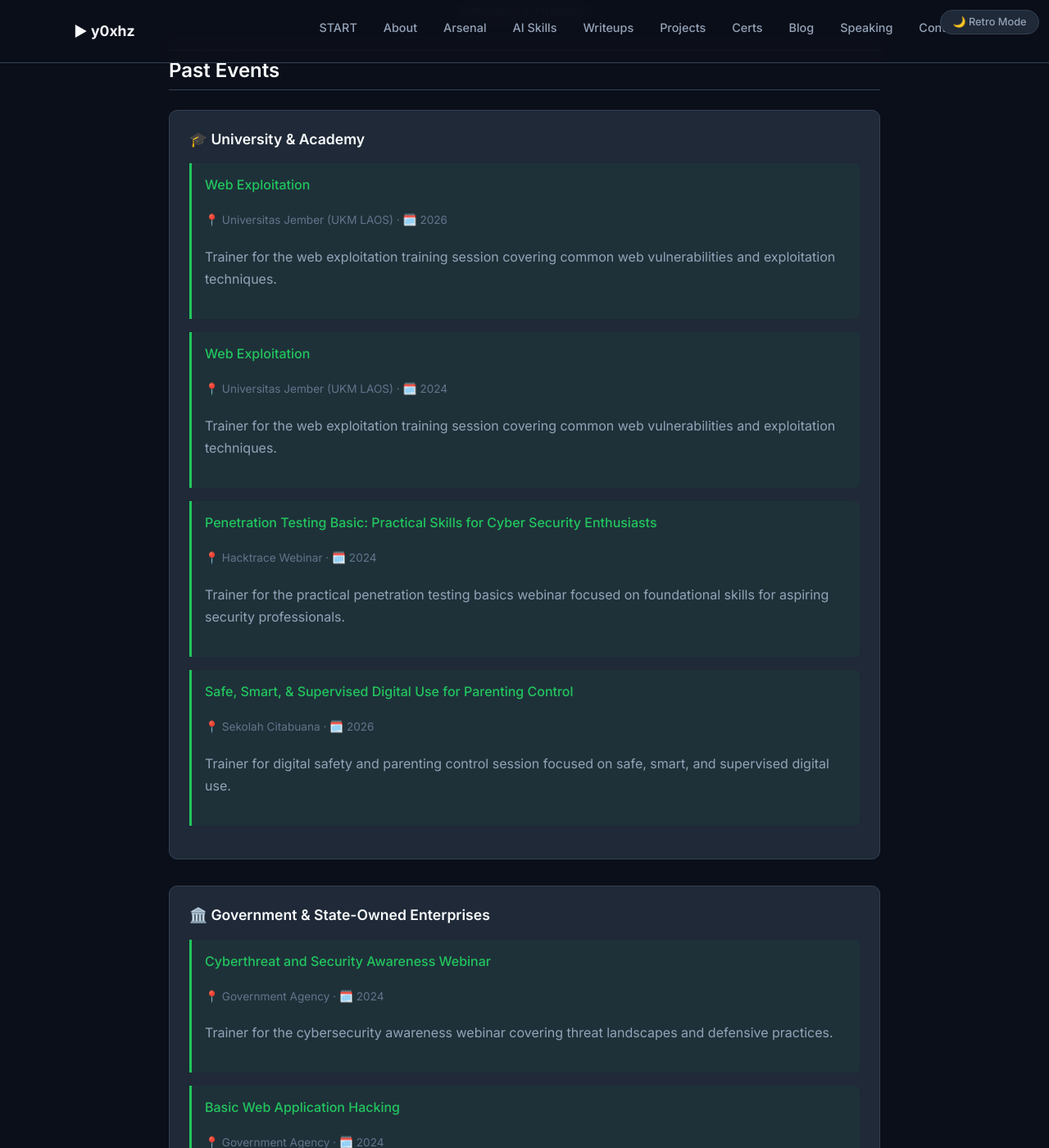
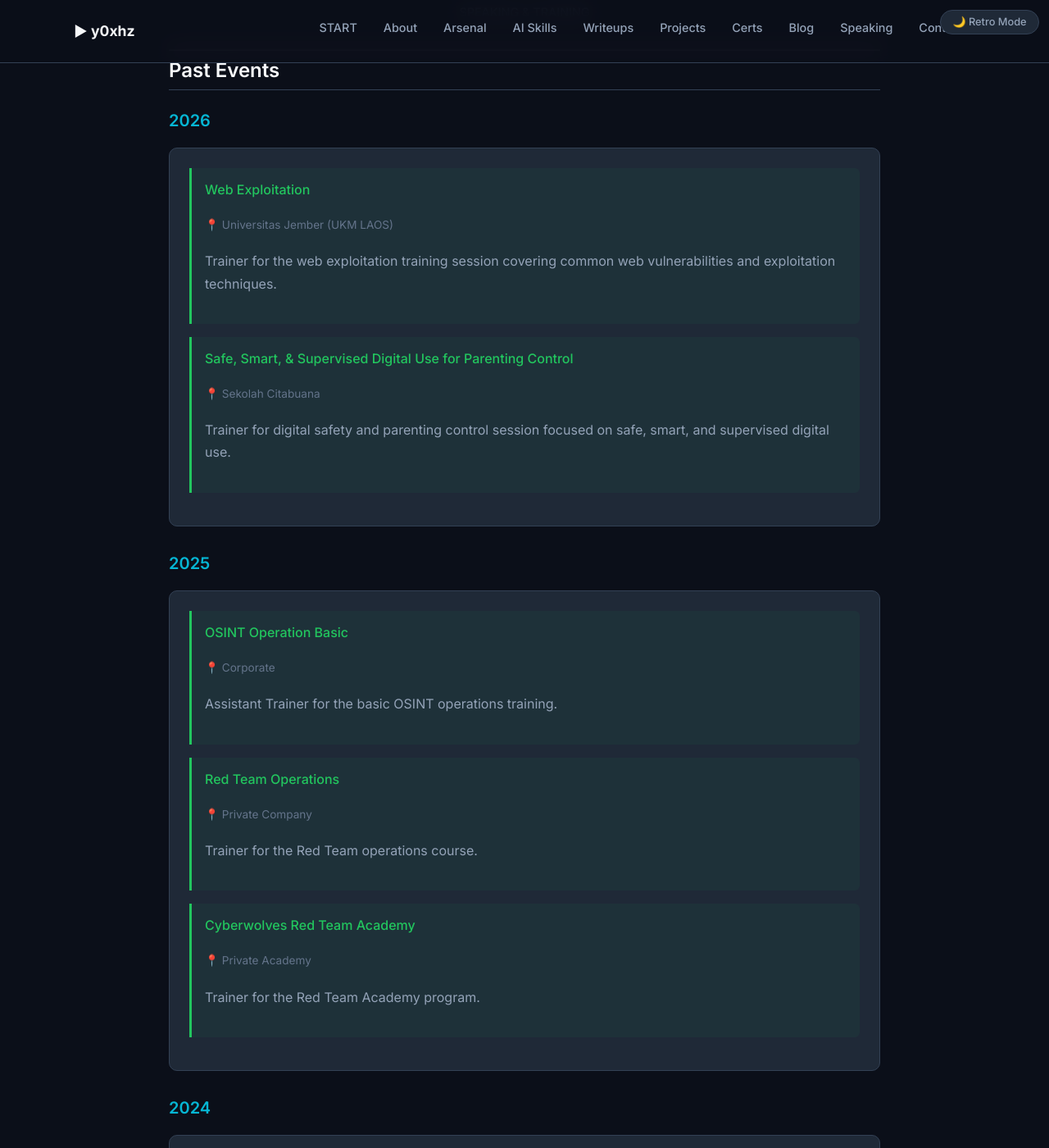
Before and after one commit to y0xhz/y0xhz.github.io, a Jekyll site: the page built from speaking.md, in a window 1280 px wide and 1400 px high, scrolled down 202 px. Shown: the whole window at 82% size. Built offline with Jekyll 4.4.1, drawn with Linux system fonts in a browser that asks for light colours; some of the changed text lies outside the part shown.

Commit message:
reorganize speaking page by year

```diff
--- a/speaking.md
+++ b/speaking.md
@@ -18,132 +18,136 @@ description: "Speaking engagements, guest lectures, and training sessions by y0x
 
 ## <span class="retro-only">✅ COMPLETED QUESTS</span><span class="pro-only">Past Events</span>
 
+### 2026
+
 <div class="quest-board">
-  <h3>🎓 University & Academy</h3>
-
   <div class="quest-item">
     <h4 style="color: var(--success); margin-top: 0;">Web Exploitation</h4>
-    <p style="font-size: 0.85rem; color: var(--text-muted);">📍 Universitas Jember (UKM LAOS) · 🗓️ 2026</p>
+    <p style="font-size: 0.85rem; color: var(--text-muted);">📍 Universitas Jember (UKM LAOS)</p>
     <p>Trainer for the web exploitation training session covering common web vulnerabilities and exploitation techniques.</p>
   </div>
 
   <div class="quest-item">
+    <h4 style="color: var(--success); margin-top: 0;">Safe, Smart, & Supervised Digital Use for Parenting Control</h4>
+    <p style="font-size: 0.85rem; color: var(--text-muted);">📍 Sekolah Citabuana</p>
+    <p>Trainer for digital safety and parenting control session focused on safe, smart, and supervised digital use.</p>
+  </div>
+</div>
+
+### 2025
+
+<div class="quest-board">
+  <div class="quest-item">
+    <h4 style="color: var(--success); margin-top: 0;">OSINT Operation Basic</h4>
+    <p style="font-size: 0.85rem; color: var(--text-muted);">📍 Corporate</p>
+    <p>Assistant Trainer for the basic OSINT operations training.</p>
+  </div>
+
+  <div class="quest-item">
+    <h4 style="color: var(--success); margin-top: 0;">Red Team Operations</h4>
+    <p style="font-size: 0.85rem; color: var(--text-muted);">📍 Private Company</p>
+    <p>Trainer for the Red Team operations course.</p>
+  </div>
+
+  <div class="quest-item">
+    <h4 style="color: var(--success); margin-top: 0;">Cyberwolves Red Team Academy</h4>
+    <p style="font-size: 0.85rem; color: var(--text-muted);">📍 Private Academy</p>
+    <p>Trainer for the Red Team Academy program.</p>
+  </div>
+</div>
+
+### 2024
+
+<div class="quest-board">
+  <div class="quest-item">
     <h4 style="color: var(--success); margin-top: 0;">Web Exploitation</h4>
-    <p style="font-size: 0.85rem; color: var(--text-muted);">📍 Universitas Jember (UKM LAOS) · 🗓️ 2024</p>
+    <p style="font-size: 0.85rem; color: var(--text-muted);">📍 Universitas Jember (UKM LAOS)</p>
     <p>Trainer for the web exploitation training session covering common web vulnerabilities and exploitation techniques.</p>
   </div>
 
   <div class="quest-item">
-    <h4 style="color: var(--success); margin-top: 0;">Penetration Testing Basic: Practical Skills for Cyber Security Enthusiasts</h4>
-    <p style="font-size: 0.85rem; color: var(--text-muted);">📍 Hacktrace Webinar · 🗓️ 2024</p>
-    <p>Trainer for the practical penetration testing basics webinar focused on foundational skills for aspiring security professionals.</p>
-  </div>
-
-  <div class="quest-item">
-    <h4 style="color: var(--success); margin-top: 0;">Safe, Smart, & Supervised Digital Use for Parenting Control</h4>
-    <p style="font-size: 0.85rem; color: var(--text-muted);">📍 Sekolah Citabuana · 🗓️ 2026</p>
-    <p>Trainer for digital safety and parenting control session focused on safe, smart, and supervised digital use.</p>
-  </div>
-</div>
-
-<div class="quest-board" style="margin-top: 2rem;">
-  <h3>🏛️ Government & State-Owned Enterprises</h3>
-
-  <div class="quest-item">
     <h4 style="color: var(--success); margin-top: 0;">Cyberthreat and Security Awareness Webinar</h4>
-    <p style="font-size: 0.85rem; color: var(--text-muted);">📍 Government Agency · 🗓️ 2024</p>
+    <p style="font-size: 0.85rem; color: var(--text-muted);">📍 Government Agency</p>
     <p>Trainer for the cybersecurity awareness webinar covering threat landscapes and defensive practices.</p>
   </div>
 
   <div class="quest-item">
     <h4 style="color: var(--success); margin-top: 0;">Basic Web Application Hacking</h4>
-    <p style="font-size: 0.85rem; color: var(--text-muted);">📍 Government Agency · 🗓️ 2024</p>
+    <p style="font-size: 0.85rem; color: var(--text-muted);">📍 Government Agency</p>
     <p>Trainer for the basic web application hacking workshop.</p>
   </div>
 
   <div class="quest-item">
     <h4 style="color: var(--success); margin-top: 0;">Basic Pentesting Workshop: Techniques, Tips, and Report Formatting</h4>
-    <p style="font-size: 0.85rem; color: var(--text-muted);">📍 Government Agency · 🗓️ 2024</p>
+    <p style="font-size: 0.85rem; color: var(--text-muted);">📍 Government Agency</p>
     <p>Trainer for the basic pentesting and report writing workshop.</p>
   </div>
 
   <div class="quest-item">
+    <h4 style="color: var(--success); margin-top: 0;">A Beginner's Journey in Bug Bounties</h4>
+    <p style="font-size: 0.85rem; color: var(--text-muted);">📍 Workshop</p>
+    <p>Trainer for the beginner bug bounty workshop.</p>
+  </div>
+
+  <div class="quest-item">
+    <h4 style="color: var(--success); margin-top: 0;">MITRE ATT&CK</h4>
+    <p style="font-size: 0.85rem; color: var(--text-muted);">📍 Corporate</p>
+    <p>Assistant Trainer for the MITRE ATT&CK framework training.</p>
+  </div>
+
+  <div class="quest-item">
+    <h4 style="color: var(--success); margin-top: 0;">Penetration Testing Basic: Practical Skills for Cyber Security Enthusiasts</h4>
+    <p style="font-size: 0.85rem; color: var(--text-muted);">📍 Hacktrace Webinar</p>
+    <p>Trainer for the practical penetration testing basics webinar focused on foundational skills for aspiring security professionals.</p>
+  </div>
+</div>
+
+### 2023
+
+<div class="quest-board">
+  <div class="quest-item">
     <h4 style="color: var(--success); margin-top: 0;">Basic Hacking with Kali Linux</h4>
-    <p style="font-size: 0.85rem; color: var(--text-muted);">📍 State-Owned Bank · 🗓️ 2023</p>
+    <p style="font-size: 0.85rem; color: var(--text-muted);">📍 State-Owned Bank</p>
     <p>Trainer for the basic Kali Linux hacking workshop.</p>
   </div>
 
   <div class="quest-item">
     <h4 style="color: var(--success); margin-top: 0;">Cybersecurity Fundamentals</h4>
-    <p style="font-size: 0.85rem; color: var(--text-muted);">📍 State-Owned Enterprise · 🗓️ 2023</p>
+    <p style="font-size: 0.85rem; color: var(--text-muted);">📍 State-Owned Enterprise</p>
     <p>Trainer for the cybersecurity fundamentals program.</p>
   </div>
 
   <div class="quest-item">
     <h4 style="color: var(--success); margin-top: 0;">OSINT Operation Intermediate</h4>
-    <p style="font-size: 0.85rem; color: var(--text-muted);">📍 Government Agency · 🗓️ 2023</p>
+    <p style="font-size: 0.85rem; color: var(--text-muted);">📍 Government Agency</p>
     <p>Assistant Trainer for the intermediate OSINT operations course.</p>
   </div>
 
   <div class="quest-item">
     <h4 style="color: var(--success); margin-top: 0;">OSINT Operation Basic</h4>
-    <p style="font-size: 0.85rem; color: var(--text-muted);">📍 Government Agency · 🗓️ 2023</p>
+    <p style="font-size: 0.85rem; color: var(--text-muted);">📍 Government Agency</p>
     <p>Assistant Trainer for the basic OSINT operations course.</p>
   </div>
 
   <div class="quest-item">
     <h4 style="color: var(--success); margin-top: 0;">Penetration Testing Intermediate</h4>
-    <p style="font-size: 0.85rem; color: var(--text-muted);">📍 Government Agency · 🗓️ 2023</p>
+    <p style="font-size: 0.85rem; color: var(--text-muted);">📍 Government Agency</p>
     <p>Assistant Trainer for the intermediate penetration testing course.</p>
   </div>
 
   <div class="quest-item">
     <h4 style="color: var(--success); margin-top: 0;">Penetration Testing Basic</h4>
-    <p style="font-size: 0.85rem; color: var(--text-muted);">📍 Government Agency · 🗓️ 2023</p>
+    <p style="font-size: 0.85rem; color: var(--text-muted);">📍 Government Agency</p>
     <p>Assistant Trainer for the basic penetration testing course.</p>
   </div>
 </div>
 
-<div class="quest-board" style="margin-top: 2rem;">
-  <h3>🏢 Private Sector & Corporate</h3>
+### 2022 – 2025
 
-  <div class="quest-item">
-    <h4 style="color: var(--success); margin-top: 0;">OSINT Operation Basic</h4>
-    <p style="font-size: 0.85rem; color: var(--text-muted);">📍 Corporate · 🗓️ 2025</p>
-    <p>Assistant Trainer for the basic OSINT operations training.</p>
-  </div>
-
-  <div class="quest-item">
-    <h4 style="color: var(--success); margin-top: 0;">Red Team Operations</h4>
-    <p style="font-size: 0.85rem; color: var(--text-muted);">📍 Private Company · 🗓️ 2025</p>
-    <p>Trainer for the Red Team operations course.</p>
-  </div>
-
-  <div class="quest-item">
-    <h4 style="color: var(--success); margin-top: 0;">Cyberwolves Red Team Academy</h4>
-    <p style="font-size: 0.85rem; color: var(--text-muted);">📍 Private Academy · 🗓️ 2025</p>
-    <p>Trainer for the Red Team Academy program.</p>
-  </div>
-
-  <div class="quest-item">
-    <h4 style="color: var(--success); margin-top: 0;">A Beginner's Journey in Bug Bounties</h4>
-    <p style="font-size: 0.85rem; color: var(--text-muted);">📍 Workshop · 🗓️ 2024</p>
-    <p>Trainer for the beginner bug bounty workshop.</p>
-  </div>
-
-  <div class="quest-item">
-    <h4 style="color: var(--success); margin-top: 0;">MITRE ATT&CK</h4>
-    <p style="font-size: 0.85rem; color: var(--text-muted);">📍 Corporate · 🗓️ 2024</p>
-    <p>Assistant Trainer for the MITRE ATT&CK framework training.</p>
-  </div>
-</div>
-
-<div class="quest-board" style="margin-top: 2rem;">
-  <h3>🎮 Community</h3>
-
+<div class="quest-board">
   <div class="quest-item">
     <h4 style="color: var(--success); margin-top: 0;">Hacktrace Ranges</h4>
-    <p style="font-size: 0.85rem; color: var(--text-muted);">📍 Discord Community · 🗓️ 2022 – 2025</p>
+    <p style="font-size: 0.85rem; color: var(--text-muted);">📍 Discord Community</p>
     <p>Host and Trainer for the community-driven cybersecurity range platform.</p>
   </div>
 </div>
```
